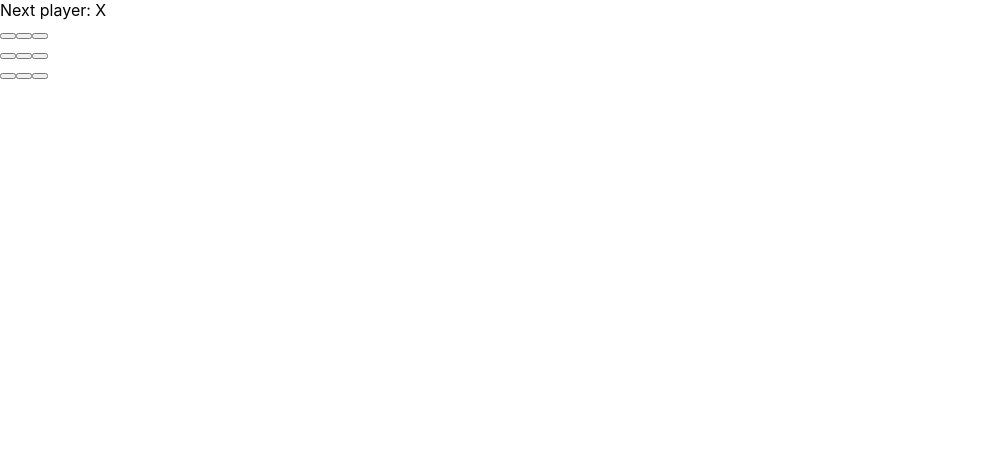
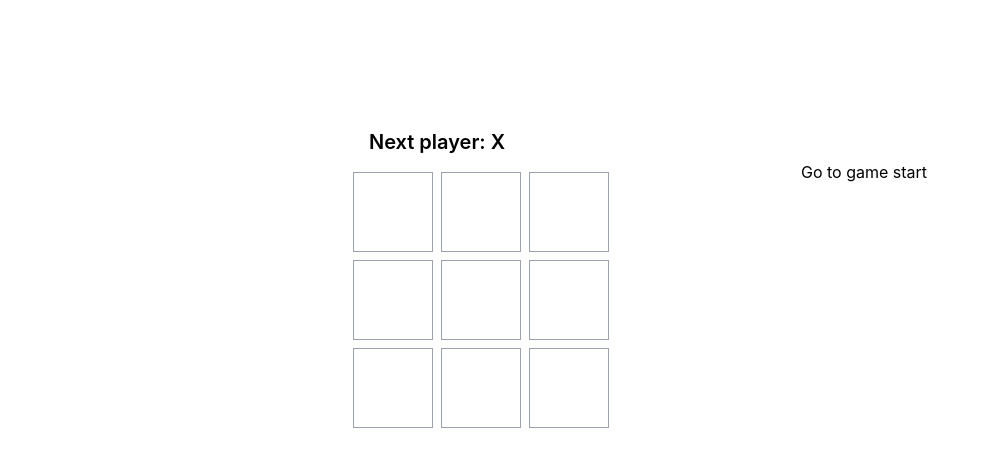
Before and after one commit to Jeonghyun-An/react_baby, a React (Create React App) app in the folder react_baby/: page / in a window 1280 px wide. Shown: the top 466 px of the page, without its empty margins (0-990 px from the left). Built offline with nearby package versions, Linux system fonts and the light colour scheme.

Commit message:
[design] taileind css 적용

```diff
--- a/react_baby/src/App.css
+++ b/react_baby/src/App.css
@@ -12,6 +12,9 @@
         animation: App-logo-spin infinite 20s linear;
     }
 }
+@tailwind base;
+@tailwind components;
+@tailwind utilities;
 
 .App-header {
     background-color: #282c34;
--- a/react_baby/src/App.js
+++ b/react_baby/src/App.js
@@ -2,7 +2,10 @@ import { useState } from "react";
 
 function Square({ value, onSquareClick }) {
     return (
-        <button className="square" onClick={onSquareClick}>
+        <button
+            className="square  h-20 w-20 text-3xl font-bold border border-gray-400 hover:bg-gray-200"
+            onClick={onSquareClick}
+        >
             {value}
         </button>
     );
@@ -32,48 +35,23 @@ function Board({ xIsNext, squares, onPlay }) {
 
     return (
         <>
-            <div className="status">{status}</div>
-            <div className="board-row">
-                <Square
-                    value={squares[0]}
-                    onSquareClick={() => handleClick(0)}
-                />
-                <Square
-                    value={squares[1]}
-                    onSquareClick={() => handleClick(1)}
-                />
-                <Square
-                    value={squares[2]}
-                    onSquareClick={() => handleClick(2)}
-                />
-            </div>
-            <div className="board-row">
-                <Square
-                    value={squares[3]}
-                    onSquareClick={() => handleClick(3)}
-                />
-                <Square
-                    value={squares[4]}
-                    onSquareClick={() => handleClick(4)}
-                />
-                <Square
-                    value={squares[5]}
-                    onSquareClick={() => handleClick(5)}
-                />
-            </div>
-            <div className="board-row">
-                <Square
-                    value={squares[6]}
-                    onSquareClick={() => handleClick(6)}
-                />
-                <Square
-                    value={squares[7]}
-                    onSquareClick={() => handleClick(7)}
-                />
-                <Square
-                    value={squares[8]}
-                    onSquareClick={() => handleClick(8)}
-                />
+            <div className="status p-4 text-xl font-semibold">{status}</div>
+
+            <div className="flex flex-col gap-2">
+                {[0, 3, 6].map((rowStart) => (
+                    <div key={rowStart} className="flex gap-2 justify-center">
+                        {" "}
+                        {[0, 1, 2].map((colOffset) => (
+                            <Square
+                                key={rowStart + colOffset}
+                                value={squares[rowStart + colOffset]}
+                                onSquareClick={() =>
+                                    handleClick(rowStart + colOffset)
+                                }
+                            />
+                        ))}
+                    </div>
+                ))}
             </div>
         </>
     );
@@ -89,17 +67,34 @@ export default function Game() {
         setXIsNext(!xIsNext);
     }
 
+    function jumpTo(nextMove) {
+        //TODO
+    }
+    const moves = history.map((squares, move) => {
+        let description;
+        if (move > 0) {
+            description = "Go to move #" + move;
+        } else {
+            description = "Go to game start";
+        }
+        return (
+            <li key={move}>
+                <button onClick={() => jumpTo(move)}>{description}</button>
+            </li>
+        );
+    });
+
     return (
-        <div className="game">
-            <div className="game-board">
+        <div className="game flex  item-center justify-center gap-8 p-8">
+            <div className="game-board p-20 ">
                 <Board
                     xIsNext={xIsNext}
                     squares={currentSquares}
                     onPlay={handlePlay}
                 />
             </div>
-            <div className="game-info">
-                <ol>{/*TODO*/}</ol>
+            <div className="game-info flex flex-col p-20 pt-32">
+                <ol className="flex flex-col gap-4">{moves}</ol>
             </div>
         </div>
     );
--- /dev/null
+++ b/react_baby/tailwind.config.js
@@ -0,0 +1,8 @@
+/** @type {import('tailwindcss').Config} */
+module.exports = {
+    content: ["./src/**/*.{js,jsx,ts,tsx}"],
+    theme: {
+        extend: {},
+    },
+    plugins: [],
+};
```
Also changed, not shown: react_baby/src/index.css (+11 -8 lines). Lines whose indentation alone changed are shown as unchanged.
